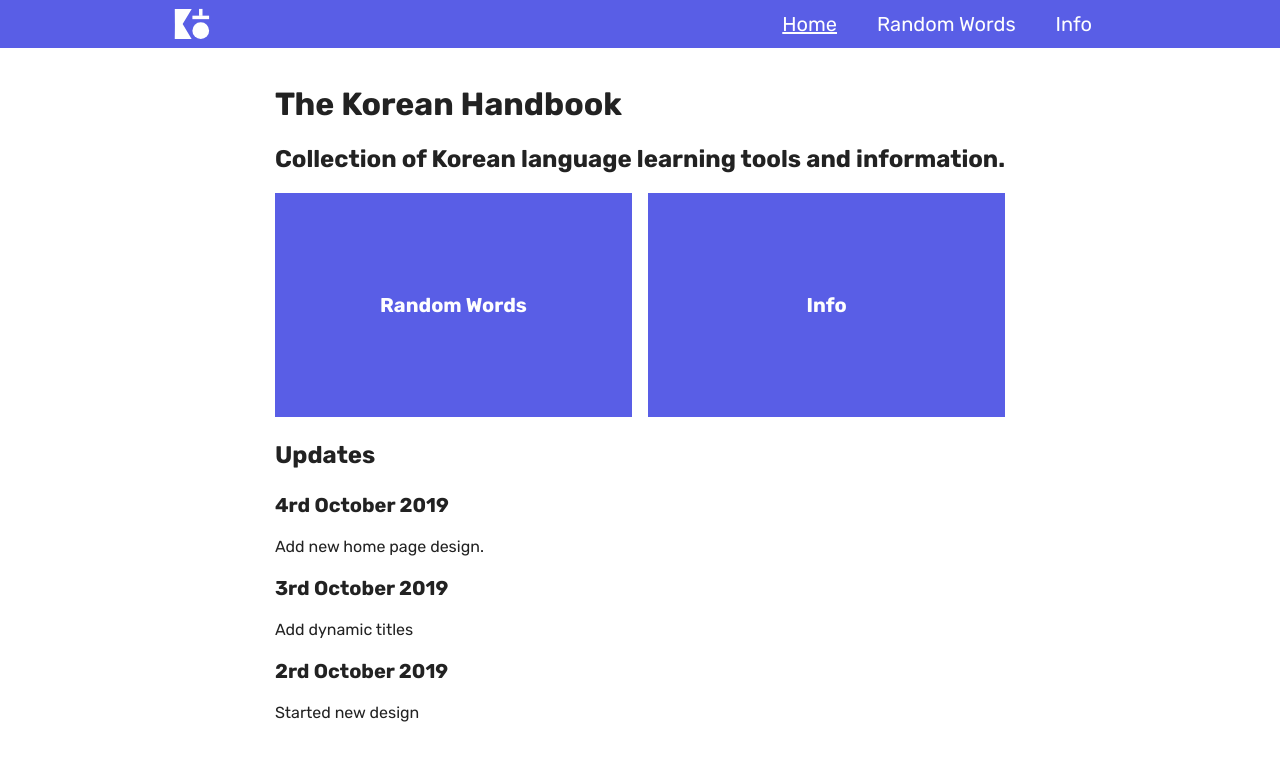
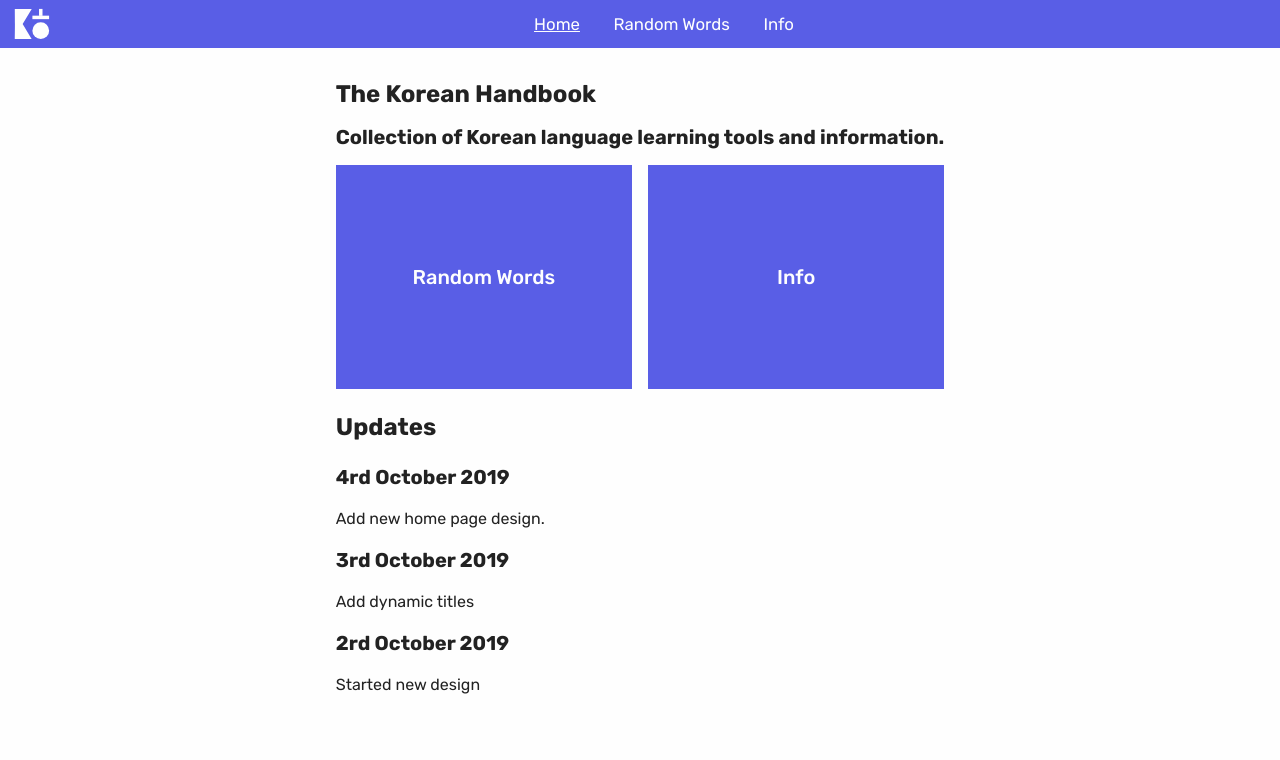
Before and after one commit to DanielHearn/korean-handbook, a Vue app in the folder korean-handbook/: page / in a window 1280 px wide. Shown: the top 760 px of the page. Built offline with nearby package versions, Linux system fonts and the light colour scheme.

Commit message:
Clean up styles and style mobile menu

```diff
--- a/korean-handbook/src/App.vue
+++ b/korean-handbook/src/App.vue
@@ -82,6 +82,7 @@
             <router-link to="/random-words/all">Random Words</router-link>
             <router-link to="/info/">Info</router-link>
           </div>
+          <div></div>
         </template>
       </div>
     </div>
@@ -105,6 +106,10 @@ export default {
   methods: {
     checkScreenSize: function() {
       this.$store.commit("setMobile", window.innerWidth <= 640);
+      this.$store.commit(
+        "setMobileMenu",
+        this.$store.state.mobileMenu && window.innerWidth <= 640
+      );
     },
     toggleMobileMenu: function() {
       this.$store.commit("setMobileMenu", !this.$store.state.mobileMenu);
--- a/korean-handbook/src/app.scss
+++ b/korean-handbook/src/app.scss
@@ -34,7 +34,6 @@ body {
     box-sizing: border-box;
     flex-direction: row;
     height: 3em;
-    max-width: 60em;
     padding: 0 0.5em;
     box-sizing: border-box;
     flex: 1 auto;
@@ -43,7 +42,7 @@ body {
       margin: 0 1em;
       color: $white;
       text-decoration: none;
-      font-size: $m-size;
+      font-size: $s-size;
       &:visited {
         color: $white;
       }
@@ -70,14 +69,30 @@ body {
   height: calc(100vh - #{$nav-height});
   position: fixed;
   display: block;
-  background: $grey;
+  background: $darker-grey;
   z-index: 20;
   top: $nav-height;
-  padding: 1em;
   .mobile-menu-content {
     display: flex;
     justify-content: center;
     align-items: center;
+    height: 100%;
+    width: 100%;
+    box-sizing: border-box;
+    padding: 1em;
+    .nav-links {
+      display: flex;
+      flex-direction: column;
+      align-items: center;
+      a {
+        margin: 0 1em;
+        color: $white;
+        font-weight: $medium-weight;
+        text-decoration: none;
+        font-size: $m-size;
+        margin: 1em 0;
+      }
+    }
   }
 }
 
@@ -86,6 +101,7 @@ body {
   flex-direction: row;
   height: 100%;
   width: 100%;
+  background: $white;
 }
 
 .button--logo {
@@ -108,7 +124,16 @@ body {
   .home-content {
     max-width: 60em;
   }
-  .intro {}
+  .intro {
+    h1 {
+      font-size: $l-size;
+      font-weight: $bold-weight;
+    }
+    h2 {
+      font-size: $m-size;
+      font-weight: $bold-weight;
+    }
+  }
   .intro-links {
     display: flex;
     flex: 1 auto;
@@ -136,6 +161,7 @@ body {
           color: $white;
           text-decoration: none;
           padding: 5em 1em;
+          font-weight: $medium-weight;
           background: $accent;
         }
       }
@@ -204,6 +230,15 @@ body {
   .grid-notice {
     list-style: none;
     font-weight: $medium-weight;
+  }
+  &--header {
+    margin-top: 0.5em;
+    .grid-item {
+      border: none;
+    }
+    p {
+      margin: 0.5em 0.5em 0 0;
+    }
   }
 }
 
--- a/korean-handbook/src/components/SidePanel.vue
+++ b/korean-handbook/src/components/SidePanel.vue
@@ -88,7 +88,9 @@ export default {
     display: flex;
     flex-direction: column;
     height: 100%;
-    padding-top: 1em;
+    .heading:first-child {
+      margin-top: 0;
+    }
   }
   .search-list {
     margin-top: 1em;
--- a/korean-handbook/src/views/Info.vue
+++ b/korean-handbook/src/views/Info.vue
@@ -7,7 +7,6 @@
       v-slot="{ open }"
     >
       <h2 v-if="!mobile" class="heading">Categories</h2>
-      <p>{{open}}</p>
       <div class="search-form">
         <button class="button--close" @click="categoryFilter = ''">
           <i class="material-icons">close</i>
@@ -53,18 +52,20 @@
               <i class="material-icons">search</i>
             </button>
           </div>
+          <ul class="grid grid--header">
+            <li class="grid-item grid-header" v-if="filteredWords.length">
+              <p>English</p>
+              <p>Korean</p>
+              <p v-if="category.note_header">{{ category.note_header }}</p>
+            </li>
+          </ul>
         </div>
         <div class="page-content">
           <ul class="grid">
             <li v-if="filteredWords.length && wordFilter.length" class="grid-notice">
               <p>{{filteredWords.length}} results for search.</p>
             </li>
-            <li class="grid-item grid-header" v-if="filteredWords.length">
-              <p>English</p>
-              <p>Korean</p>
-              <p v-if="category.note_header">{{ category.note_header }}</p>
-            </li>
-            <li v-else class="grid-notice">
+            <li v-if="!filteredWords.length && wordFilter.length" class="grid-notice">
               <p>No results for search.</p>
             </li>
             <li class="grid-item" v-for="word in filteredWords" :key="word.e+word.k">
```
